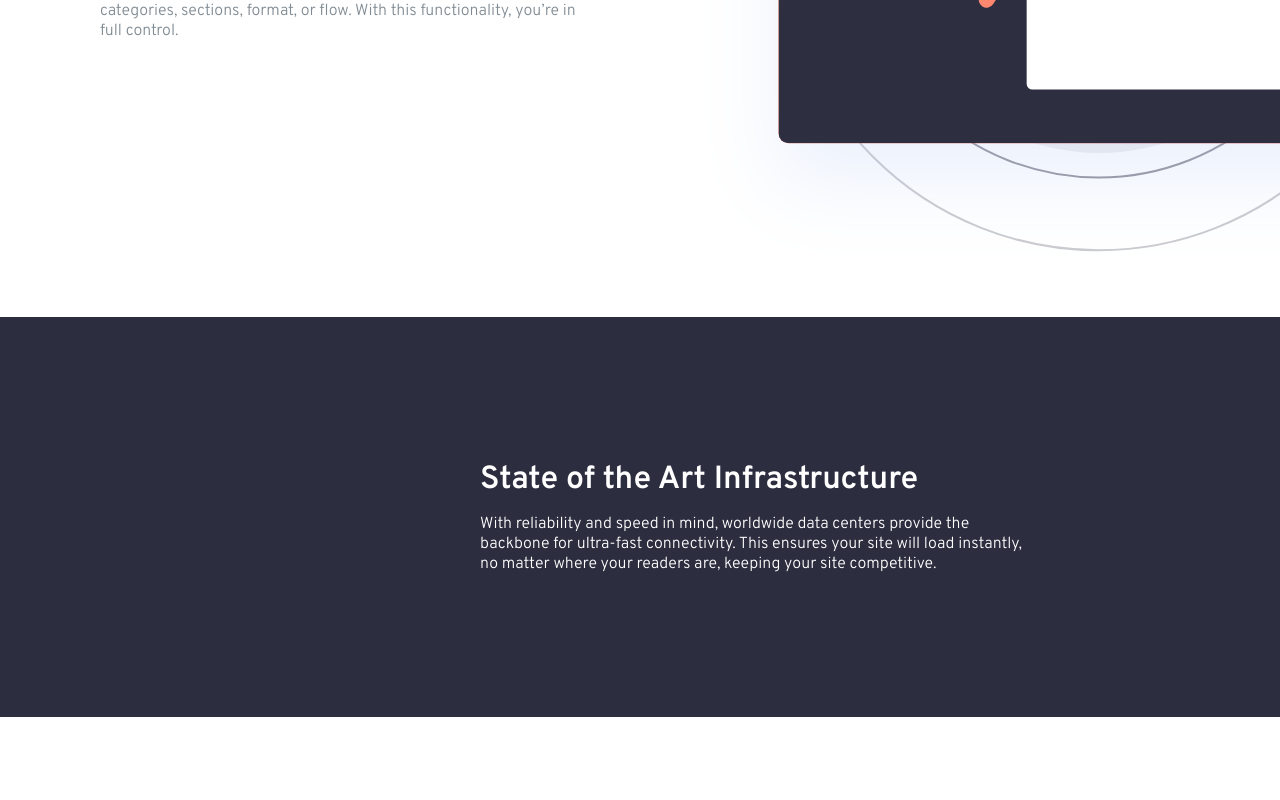
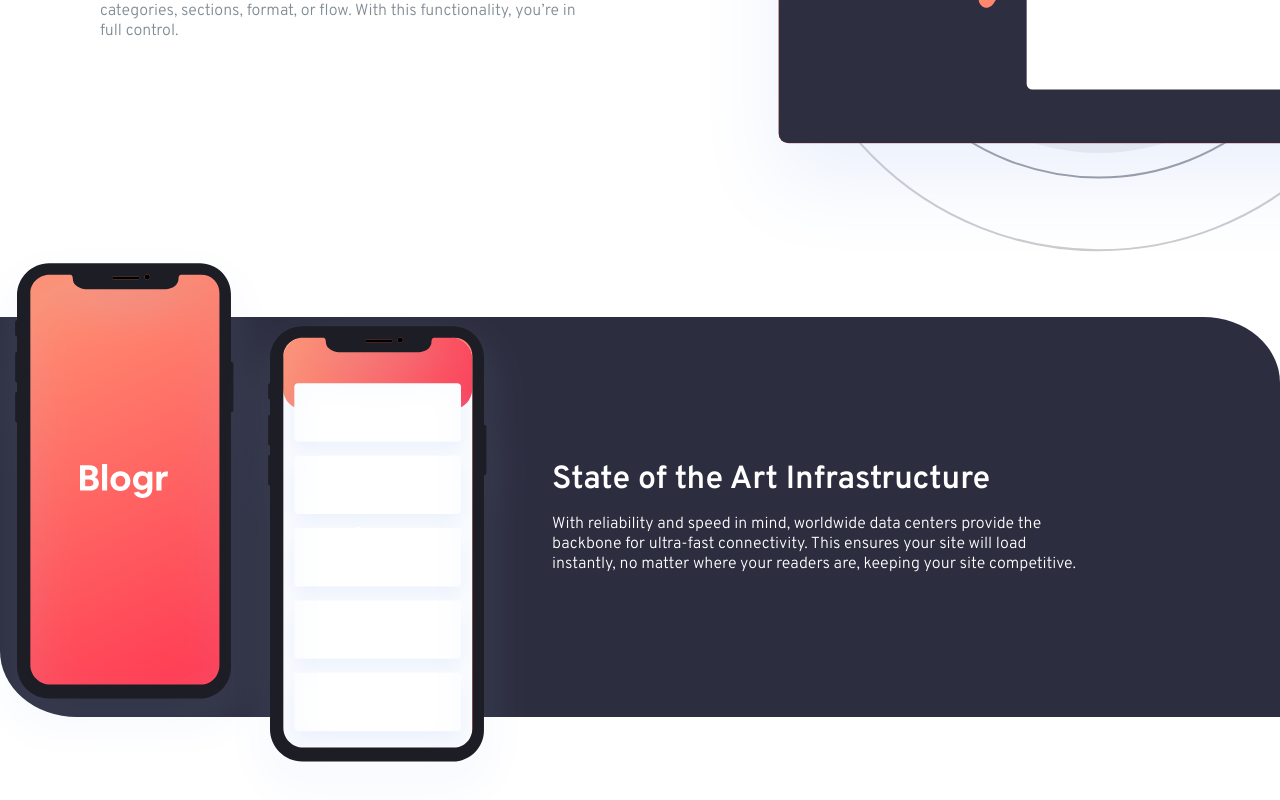
Before and after one commit to joeycrushed/blogr-landing-page, a React (Create React App) app in the folder blogr-landing-page/: page / in a window 1280 px wide. Shown: the part 909-1709 px from the top of the page. Before the commit the page ends 1626 px from the top, so only its background shows below. Built offline with nearby package versions, Linux system fonts and the light colour scheme; the HTML template or start-up script is replaced by a standard one.

Commit message:
Add border radius to phone section and image

```diff
--- a/blogr-landing-page/src/components/PhoneSection.css
+++ b/blogr-landing-page/src/components/PhoneSection.css
@@ -7,6 +7,7 @@
     display: flex;
     justify-content: flex-end;
     align-items: center;
+    border-radius: 6%/0 66px 0 66px;
 
 
 }
@@ -15,7 +16,7 @@
     width: 550px;
     display: flex;
     flex-direction: column;
-    margin-right: 250px;
+    margin-right: 200px;
 }
 
 .phone-title h1 {
@@ -25,3 +26,10 @@
 .phone-title p {
     font-size: 16px;
 }
+
+.phone-img {
+    position:relative;
+    top: 15px;
+    right: 25px;
+
+}
--- a/blogr-landing-page/src/components/PhoneSection.js
+++ b/blogr-landing-page/src/components/PhoneSection.js
@@ -1,9 +1,11 @@
 import React from 'react'
 import './PhoneSection.css';
+import phones from '../images/phones.svg'
 
 function PhoneSection() {
     return (
         <div className="phone-bg">
+        <img className="phone-img" src={phones} alt="" />
             <div className="phone-title">
                 <h1>State of the Art Infrastructure</h1>
                 <p>With reliability and speed in mind, worldwide data centers provide the backbone for ultra-fast connectivity.
```
Also changed, not shown: blogr-landing-page/src/images/phones.svg (added).
